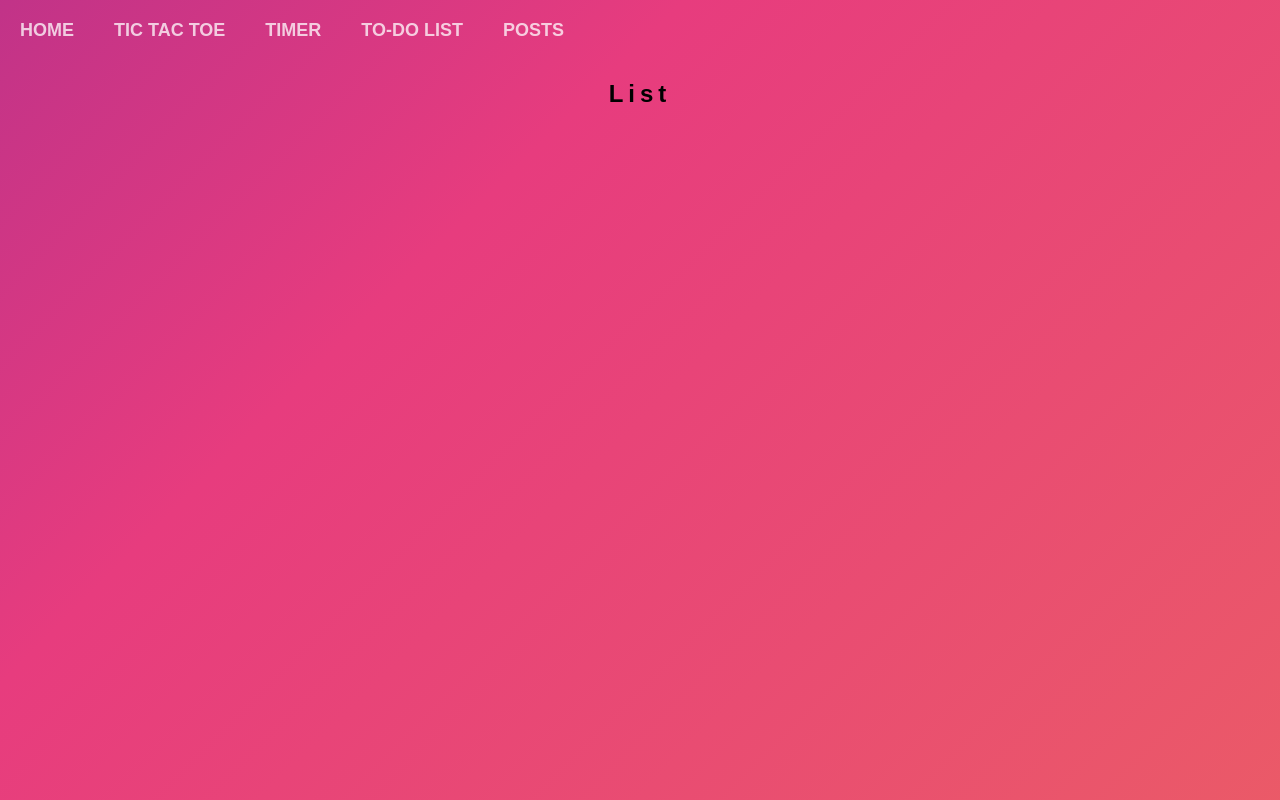
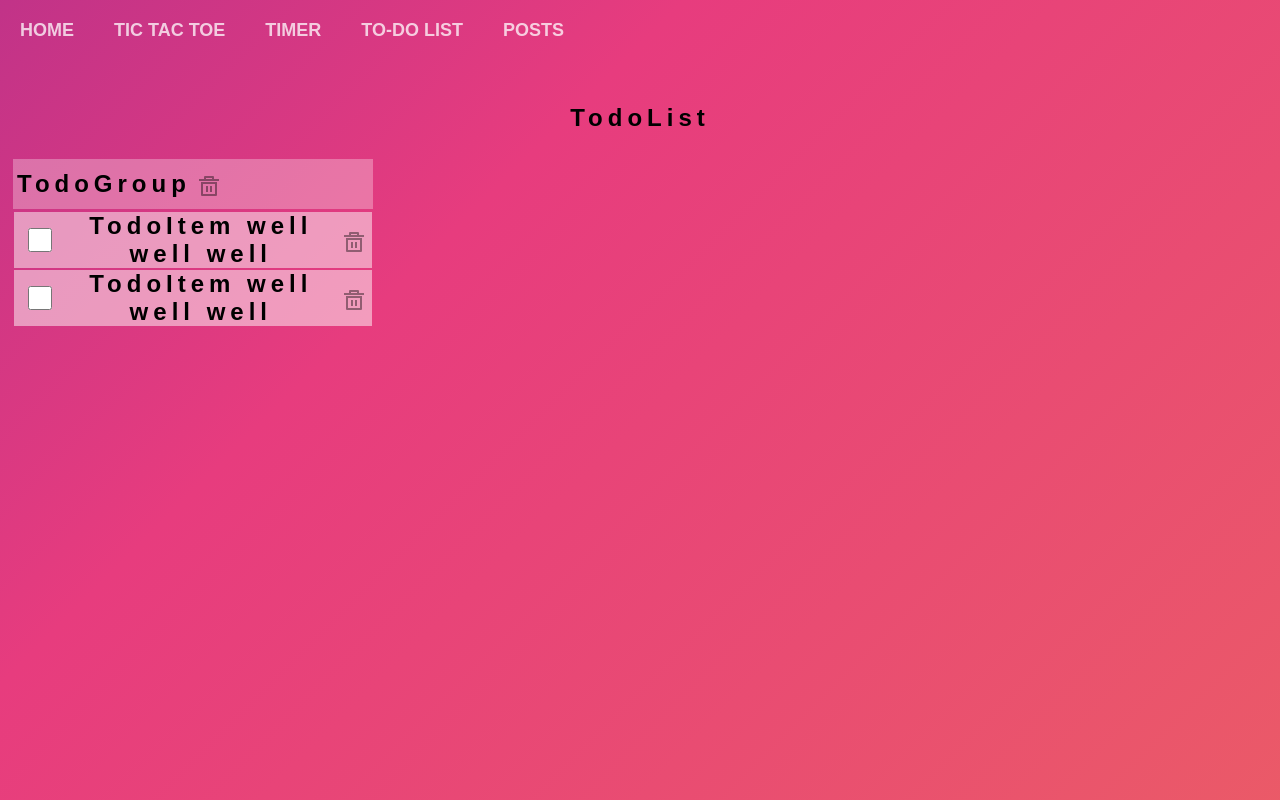
Before and after one commit to SophieH07/all_the_basics, a React (Vite) app in the folder allTheBasics/: page /todolist in a window 1280 px wide. Built offline with nearby package versions, Linux system fonts and the light colour scheme.

Commit message:
added todolist components and css

```diff
--- a/allTheBasics/package.json
+++ b/allTheBasics/package.json
@@ -11,6 +11,7 @@
   "dependencies": {
     "react": "^18.2.0",
     "react-dom": "^18.2.0",
+    "react-icons": "^4.8.0",
     "react-router-dom": "^6.9.0"
   },
   "devDependencies": {
--- a/allTheBasics/src/App.jsx
+++ b/allTheBasics/src/App.jsx
@@ -6,8 +6,8 @@ import "./App.css";
 import Header from "./layout/Header";
 import TicTacToe from "./tictactoe/TicTacToe";
 import Timer from "./timer/Timer";
+import Posts from "./posts/Posts";
 import TodoList from "./todolist/TodoList";
-import Posts from "./posts/Posts";
 
 function App() {
   return (
--- /dev/null
+++ b/allTheBasics/src/todolist/TodoApp.css
@@ -0,0 +1,38 @@
+.todo-groups {
+    margin-left: 10px;
+    padding: 3px;
+}
+
+.group-title {
+    display: flex;
+    align-items: center;
+    padding: 4px;
+    margin-bottom: 2px;
+    background-color: rgba(255, 252, 252, 0.3);
+}
+
+.group {
+    display: grid;
+    /* border: 3px solid black;
+    border-top-left-radius:  10px;
+    border-top-right-radius:  10px; */
+    max-width: 15em;
+    text-align: center;
+}
+
+.todo {
+    display: flex;
+    flex-direction: row-reverse;
+    background-color: rgba(255, 252, 252, 0.5);
+    max-width: inherit;
+    margin: 1px;
+    /* border: 1px solid white; */
+}
+
+input[type=checkbox] {
+    height: 1em;
+    width: 3em;
+    margin: auto;
+    cursor: pointer;
+
+}
--- a/allTheBasics/src/todolist/TodoList.jsx
+++ b/allTheBasics/src/todolist/TodoList.jsx
@@ -1,7 +1,16 @@
 import React from "react";
+import TodoGroup from "./components/TodoGroup";
+import "./TodoApp.css";
 
 const TodoList = () => {
-  return <div>List</div>;
+  return (
+    <>
+      <p>TodoList</p>
+      <div className="todo-groups">
+        <TodoGroup />
+      </div>
+    </>
+  );
 };
 
 export default TodoList;
--- /dev/null
+++ b/allTheBasics/src/todolist/components/TodoGroup.jsx
@@ -0,0 +1,19 @@
+import TodoItem from "./TodoItem";
+import "../TodoApp.css";
+import { RiDeleteBin5Line } from "react-icons/ri";
+
+const TodoGroup = () => {
+  return (
+    <div className="group">
+      <div className="group-title">
+        TodoGroup
+        <button>
+          <RiDeleteBin5Line />
+        </button>
+      </div>
+      <TodoItem />
+    </div>
+  );
+};
+
+export default TodoGroup;
--- /dev/null
+++ b/allTheBasics/src/todolist/components/TodoItem.jsx
@@ -0,0 +1,24 @@
+import { RiDeleteBin5Line } from "react-icons/ri";
+
+const TodoItem = () => {
+  return (
+    <>
+      <div className="todo">
+        <button>
+          <RiDeleteBin5Line />
+        </button>
+        <label>TodoItem well well well</label>
+        <input type="checkbox" />
+      </div>
+      <div className="todo">
+        <button>
+          <RiDeleteBin5Line />
+        </button>
+        <label>TodoItem well well well</label>
+        <input type="checkbox" />
+      </div>
+    </>
+  );
+};
+
+export default TodoItem;
```
Also changed, not shown: 1 other file (tests, documents, lock files or other folders).
